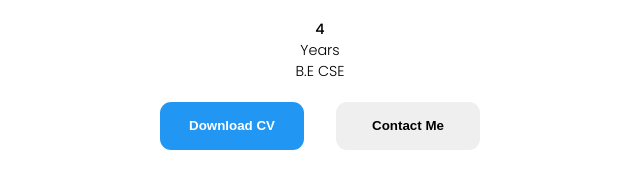
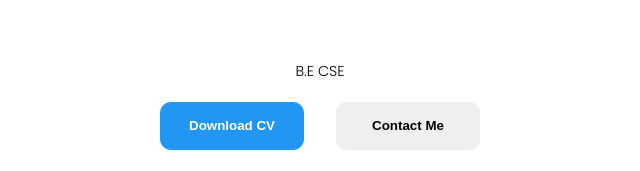
Before and after one commit to thiru020604/portfolio0206, a plain HTML site: page index.html in a window 1280 px wide. Shown: the part 319-490 px from the top of the page, 320-960 px from the left. Drawn offline with Linux system fonts and the light colour scheme.

Commit message:
Update index.html

```diff
--- a/index.html
+++ b/index.html
@@ -45,7 +45,7 @@
       </div>
     </section>
     <section class="experience">
-      <h2><b>4</b><br />Years<br />B.E CSE</h2>
+      <h2><b></b><br /><br />B.E CSE</h2>
     </section>
     <section class="cta">
       <a href="assets/Thirumalai vasan L Resume.pdf" download>
```
